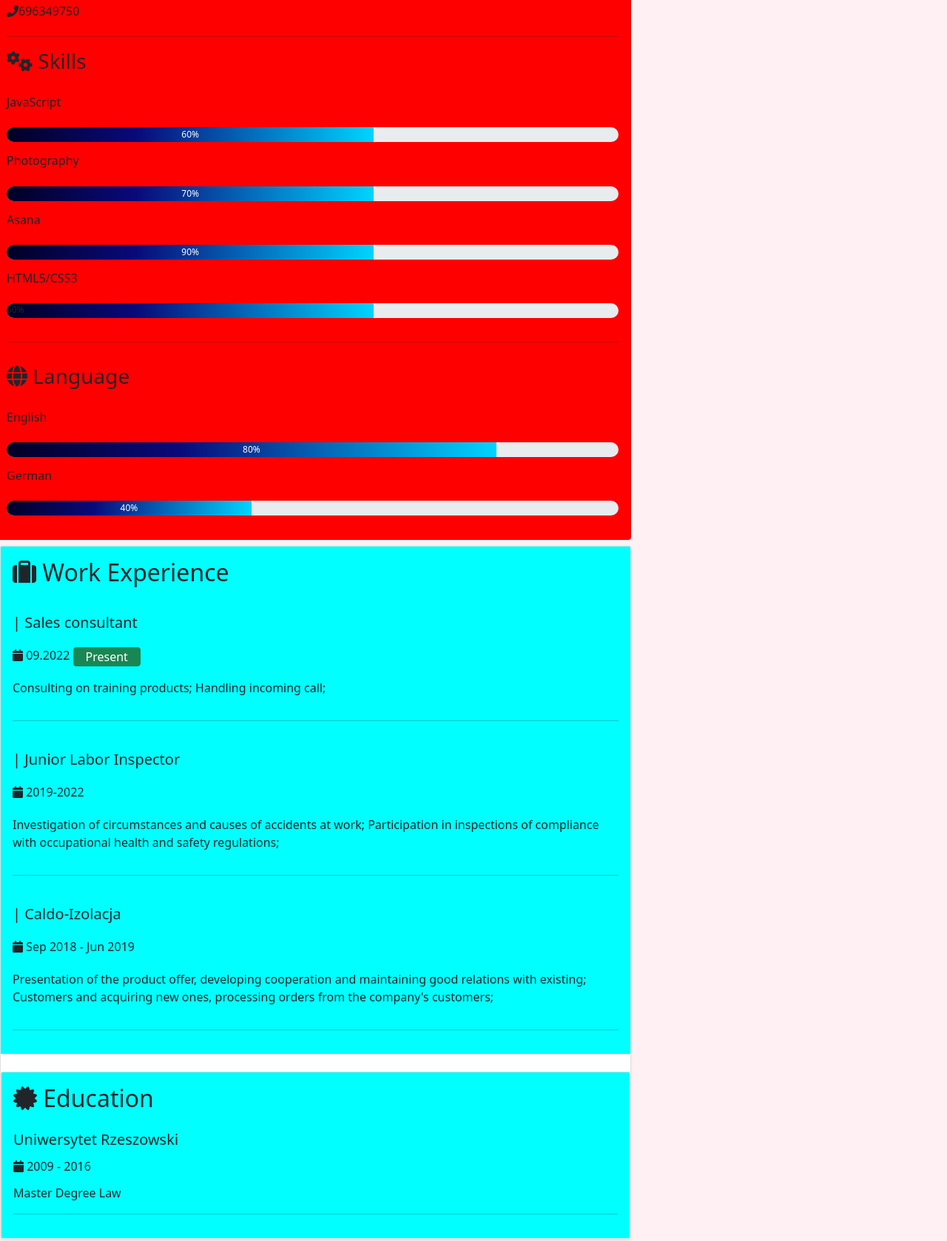
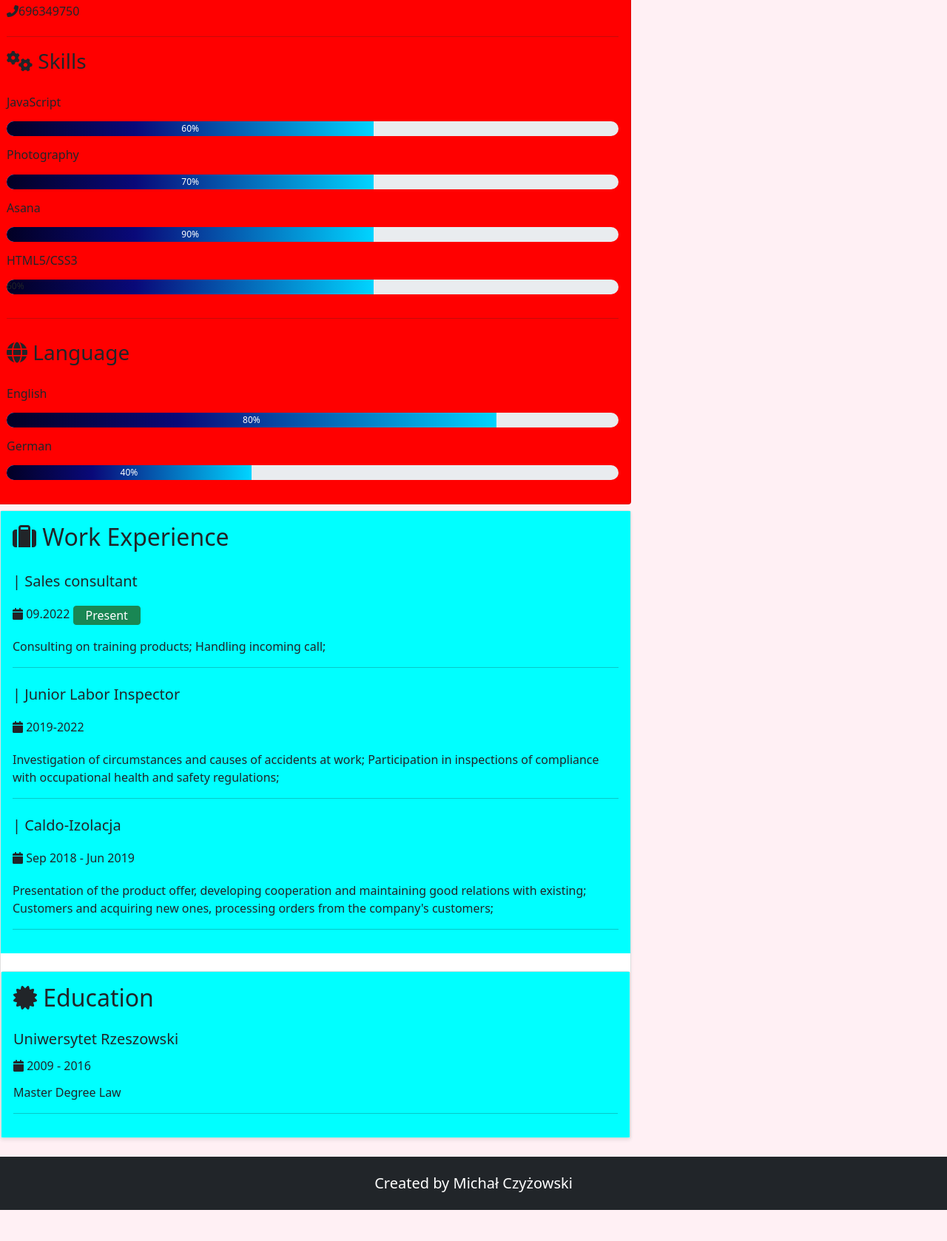
Before and after one commit to MC6621/CV, a plain HTML site: page my Cv/index.html in a window 1280 px wide. Shown: the part 375-2053 px from the top of the page at 74% size. After the commit the page ends 2019 px from the top, so only its background shows below. Drawn offline with nearby package versions, Linux system fonts and the light colour scheme.

Commit message:
Update index.html

```diff
--- a/my Cv/index.html
+++ b/my Cv/index.html
@@ -1,5 +1,6 @@
 <!DOCTYPE html>
 <html lang="en">
+
 <head>
   <meta charset="UTF-8">
   <meta http-equiv="X-UA-Compatible" content="IE=edge">
@@ -7,7 +8,8 @@
   <link rel="stylesheet" href="style.css">
   <script src="https://kit.fontawesome.com/a076d05399.js"></script>
 
-   <link href="https://cdn.jsdelivr.net/npm/bootstrap@5.0.2/dist/css/bootstrap.min.css" rel="stylesheet" integrity="sha384-EVSTQN3/azprG1Anm3QDgpJLIm9Nao0Yz1ztcQTwFspd3yD65VohhpuuCOmLASjC" crossorigin="anonymous">
+  <link href="https://cdn.jsdelivr.net/npm/bootstrap@5.0.2/dist/css/bootstrap.min.css" rel="stylesheet"
+    integrity="sha384-EVSTQN3/azprG1Anm3QDgpJLIm9Nao0Yz1ztcQTwFspd3yD65VohhpuuCOmLASjC" crossorigin="anonymous">
 
 
 
@@ -23,30 +25,30 @@
 
 
 
-<body id="body"  style="
+<body style="
 background-color: rgb(255, 240, 244); ">
 
 
-    <style>    </style>
+  <style> </style>
 
   <div class="Homepage   " style="margin-left: -28px;
     margin-right: -36px;">
-      <div class="row mx-2 my-2"  style="margin-bottom:none
-      ;"      >
+    <div class="row mx-2 my-2" style="margin-bottom:none
+      ;">
       <div class="col-lg-8 col-md-9 col-12">
-          <div class="card  "   style="
+        <div class="card" style="
           background-color: red;
-      " >
-            <div class="img ">
-              <img class="m-auto  " src="132202554_428535498183202_2852646060604758272_n.jpg" width="40%" style="
-              width: 160px;   ">
+      ">
+          <div>
+            <img src="132202554_428535498183202_2852646060604758272_n.jpg" width="160px">
           </div>
 
 
 
 
 
-            <h2 class="ml-2" id="body" style="margin:auto;"><div style="
+          <h2 class="ml-2" style="margin:auto;">
+            <div style="
               margin: -6.5rem;
           ">Michał Czyżowski</div>
           </h2>
@@ -62,16 +64,14 @@ background-color: rgb(255, 240, 244); ">
             <hr>
             <h3><i class="fas fa-cogs mr-3 mb-4"></i> Skills</h3>
 
-    <div class="tnp-contener  "  style="display: flex;
-    flex-direction: column;
-">
+            <div class="tnp-contener  ">
               <h6>JavaScript</h6>
               <div class="progress rounded-pill my-3" style="height: 20px;">
-                <div class="progress-bar diameters"id="dont-us-that">60%</div>
+                <div class="progress-bar diameters" id="dont-us-that">60%</div>
               </div>
               <h6>Photography</h6>
               <div class="progress rounded-pill my-3" style="height: 20px;">
-                <div class="progress-bar diameters"  >70%</div>
+                <div class="progress-bar diameters">70%</div>
               </div>
               <h6>Asana</h6>
               <div class="progress rounded-pill my-3" style="height: 20px;">
@@ -79,7 +79,7 @@ background-color: rgb(255, 240, 244); ">
               </div>
               <h6>HTML5/CSS3</h6>
               <div class="progress rounded-pill my-3" style="height: 20px;">
-                <div class="yyy r diameters" style=" height: 100%; width: 60%;" >60%</div>
+                <div class="yyy r diameters" style=" height: 100%; width: 60%;">60%</div>
               </div>
             </div>
             <hr>
@@ -88,9 +88,7 @@ background-color: rgb(255, 240, 244); ">
 
 
 
- <div class="tnp-contener2  "  style="display: flex;
-  flex-direction: column;
-">
+            <div class="tnp-contener2  ">
 
 
               <h3><i class="fas fa-globe  mr-3 mt-3 mb-4"></i> Language</h3>
@@ -117,18 +115,16 @@ background-color: rgb(255, 240, 244); ">
 
   <div class="col-lg-8 col-md-8 col-12">
     <div class="card shadow-sm">
-            <div class="card-body"style="
+      <div class="card-body" style="
             background-color: aqua;
         ">
-         <div class="tnp-contener3  "  style="display: grid;
-         flex-direction: column;
-       ">
+        <div class="tnp-contener3  ">
 
           <h2><i class="fas fa-suitcase mb-2 mr-2"></i> Work Experience</h2>
 
           <h5 class="mt-4">| Sales consultant</h5>
-              <h6><i class="fas fa-calendar mr-3 my-3  "></i> 09.2022 <button
-                  class="btn btn-success px-3 py-0">Present </button>
+          <h6><i class="fas fa-calendar mr-3 my-3  "></i> 09.2022 <button class="btn btn-success px-3 py-0">Present
+            </button>
           </h6>
           <p>
             Consulting on training products;
@@ -142,24 +138,20 @@ background-color: rgb(255, 240, 244); ">
           <hr>
           <h5 class="mt-4">| Caldo-Izolacja</h5>
           <h6><i class="fas fa-calendar my-3  mr-3 "></i> Sep 2018 - Jun 2019
-
           </h6>
           <p> Presentation of the product offer, developing cooperation and maintaining good relations with
             existing;
             Customers and acquiring new ones, processing orders from the company's customers;</p>
           <hr>
         </div>
-
       </div>
-          <div class="tnp-contener2  "  style="display: flex;
-          flex-direction: column;
-        ">
+      <div class="tnp-contener2">
 
 
         <div class="card mt-4">
-            <div class="card-body"style="
+          <div class="card-body" style="
             background-color: aqua;
-        " >
+        ">
             <h2 class=" "><i class="fas fa-certificate"></i> Education</h2>
             <h5 class="mt-4">Uniwersytet Rzeszowski </h5>
             <h6><i class="fas fa-calendar my-2 mr-2"></i> 2009 - 2016</h6>
@@ -193,5 +185,7 @@ background-color: rgb(255, 240, 244); ">
 
 </body>
 </div>
+
 </html>
+
 </html>
```
Lines whose indentation alone changed are shown as unchanged.
